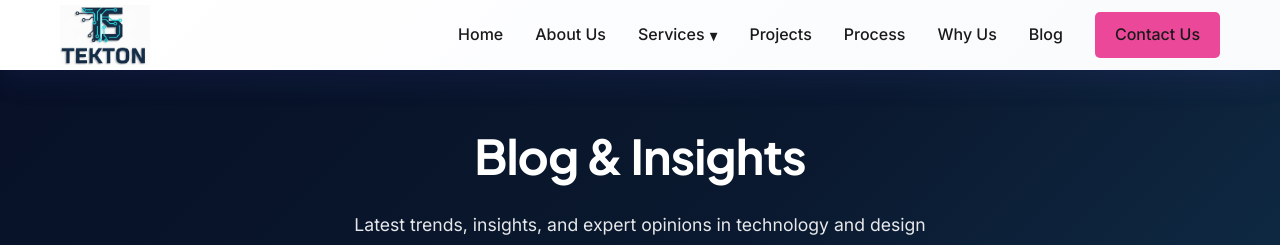
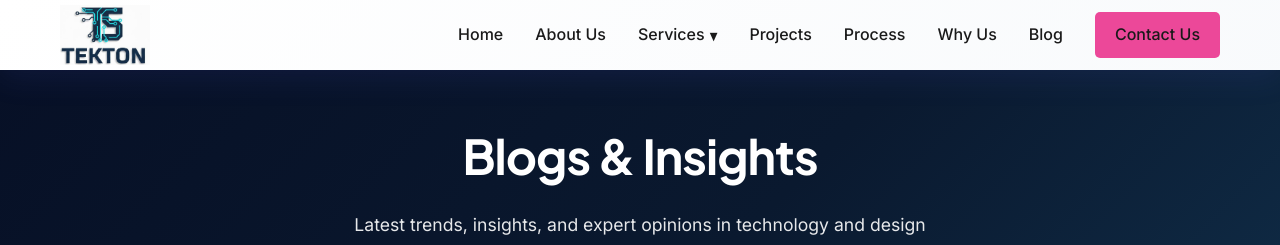
Before and after one commit to Gauravsingh123-aw/Techton, a React (Vite) app: page /blog in a window 1280 px wide. Shown: the top 245 px of the page. Built offline with nearby package versions, Linux system fonts and the light colour scheme.

Commit message:
changes blog to blogs

```diff
--- a/src/pages/Blog.jsx
+++ b/src/pages/Blog.jsx
@@ -6,7 +6,7 @@ function Blog() {
   return (
     <div className="blog">
       <div className="blog-hero">
-        <h1>Blog & Insights</h1>
+        <h1>Blogs & Insights</h1>
         <p>Latest trends, insights, and expert opinions in technology and design</p>
       </div>
 
```
